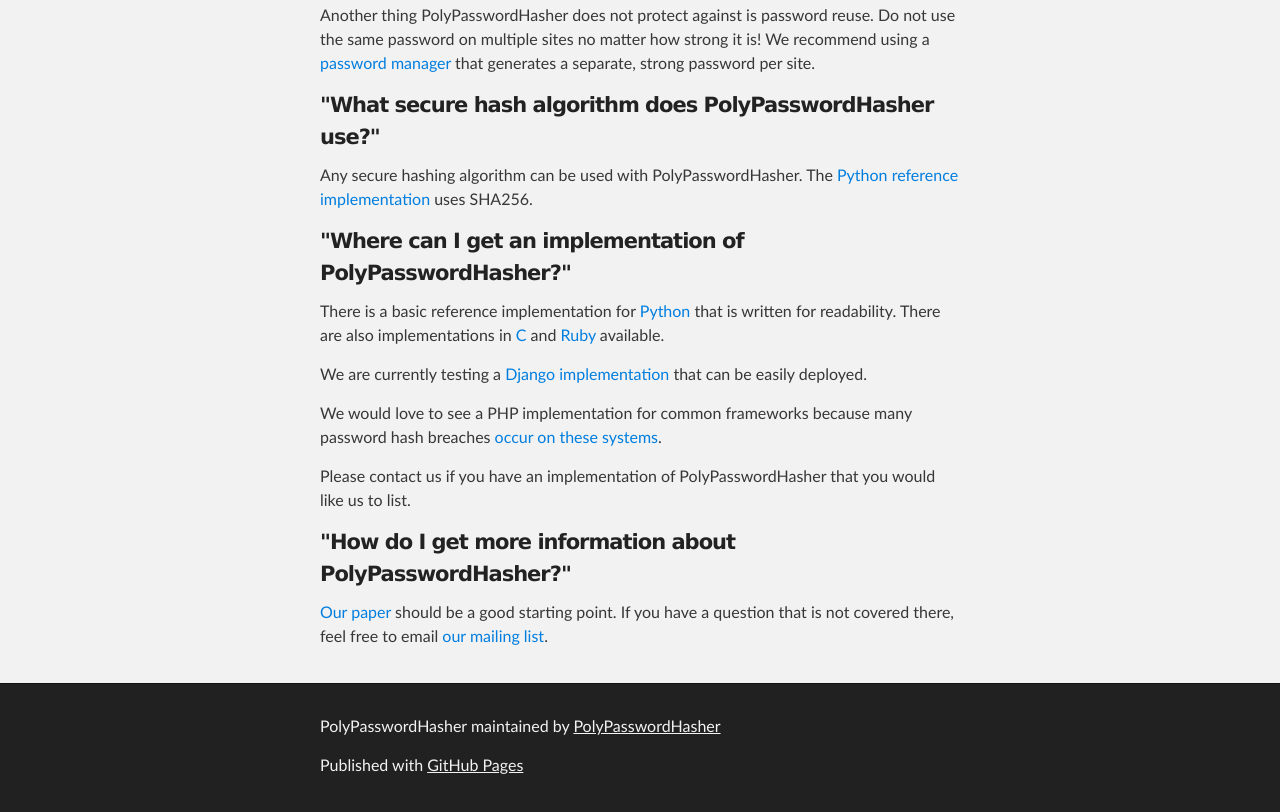
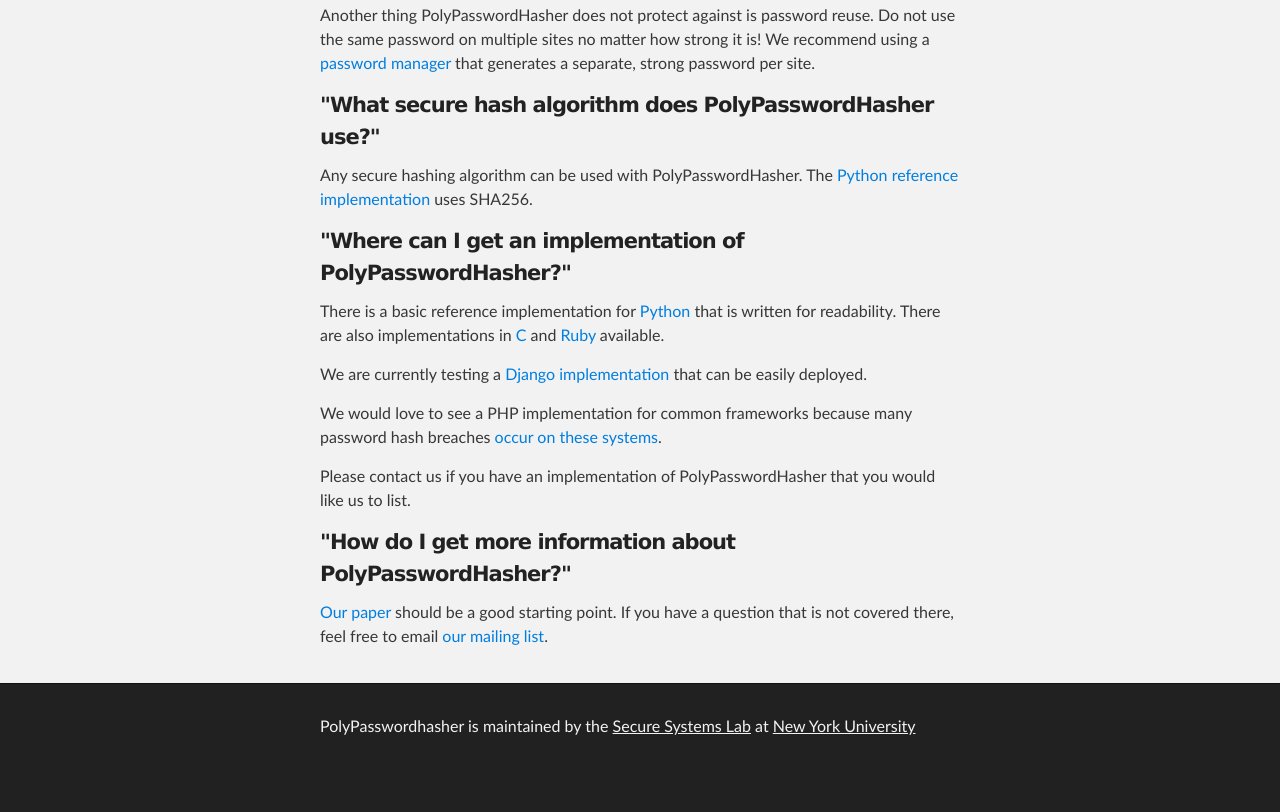
Before and after one commit to PolyPasswordHasher/PolyPasswordHasher, a plain HTML site: page index.html in a window 1280 px wide. Shown: the part 2964-3776 px from the top of the page. After the commit the page ends 3737 px from the top, so only its background shows below. Drawn offline with Linux system fonts and the light colour scheme.

Commit message:
COPYRIGHT: adds mention of secure systems lab
Added link of ssl at the footer

```diff
--- a/index.html
+++ b/index.html
@@ -334,8 +334,11 @@ href="mailto:polypasswordhasher-dev@googlegroups.com">our mailing list</a>.</p>
     <!-- FOOTER  -->
     <div id="footer_wrap" class="outer">
       <footer class="inner">
-        <p class="copyright">PolyPasswordHasher maintained by <a href="https://github.com/PolyPasswordHasher">PolyPasswordHasher</a></p>
-        <p>Published with <a href="http://pages.github.com">GitHub Pages</a></p>
+          <p class="copyright">
+            PolyPasswordhasher is maintained by the <a
+                href="https://ssl.engineering.nyu.edu">Secure Systems Lab</a>
+            at <a href="https://engineering.nyu.edu">New York University</a>
+          </p>
       </footer>
     </div>
 
```
